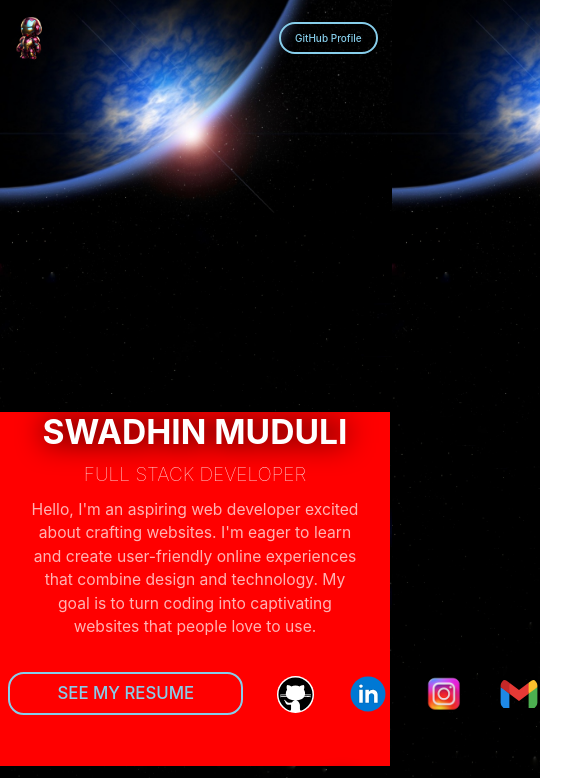
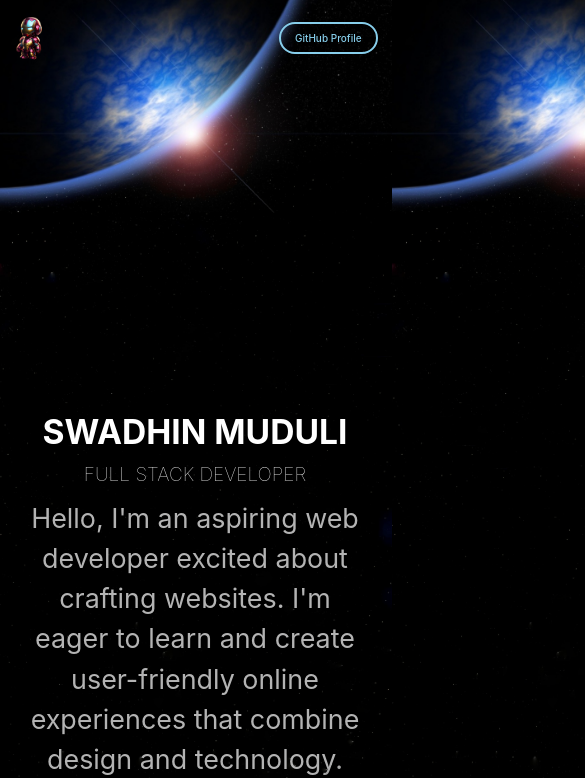
Before and after one commit to Youngswadhin/My-Portfolio, a React (Create React App) app: page / in a window 390 px wide. Shown: the top 778 px of the page, 585 px wide, since content can reach past the window. Built offline with nearby package versions, Linux system fonts and the light colour scheme.

Commit message:
update build

```diff
--- a/src/StyleSheet/Home.css
+++ b/src/StyleSheet/Home.css
@@ -1,6 +1,5 @@
 .home{
     height: max-content;
-    background: red;
     color: white;
     margin-top: 15rem;
     margin-bottom: 5rem;
@@ -48,11 +47,11 @@
 @media screen and (max-width:428px) {
     .home{
         .homeDecs{
-            font-size: 1.4rem;
+            font-size: 2.4rem;
         }
     }
     .homeSocial{
-        zoom: 1.5;
+        zoom: 2.5;
     }
 }
 @media screen and (max-width:700px) {
```
